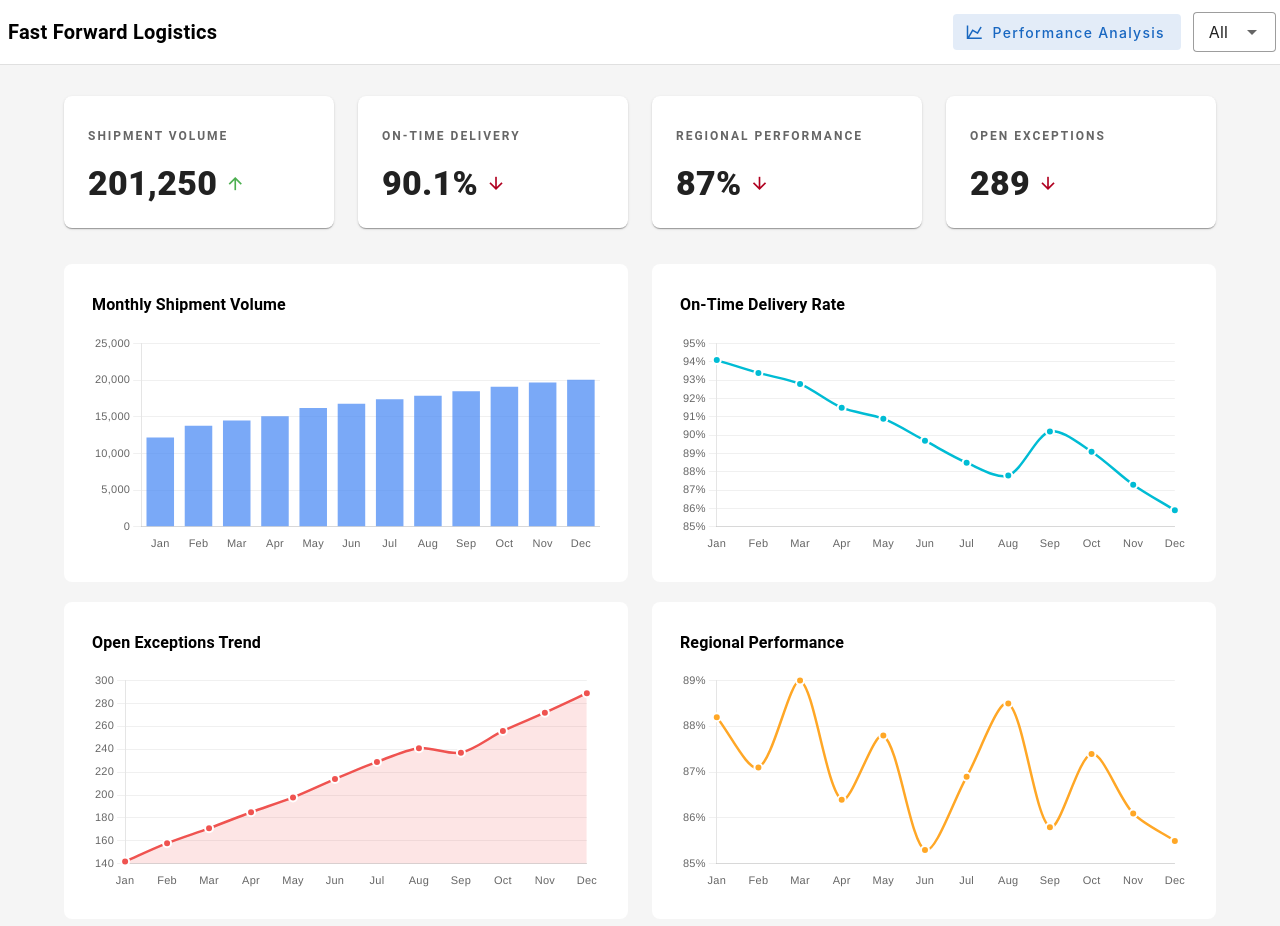
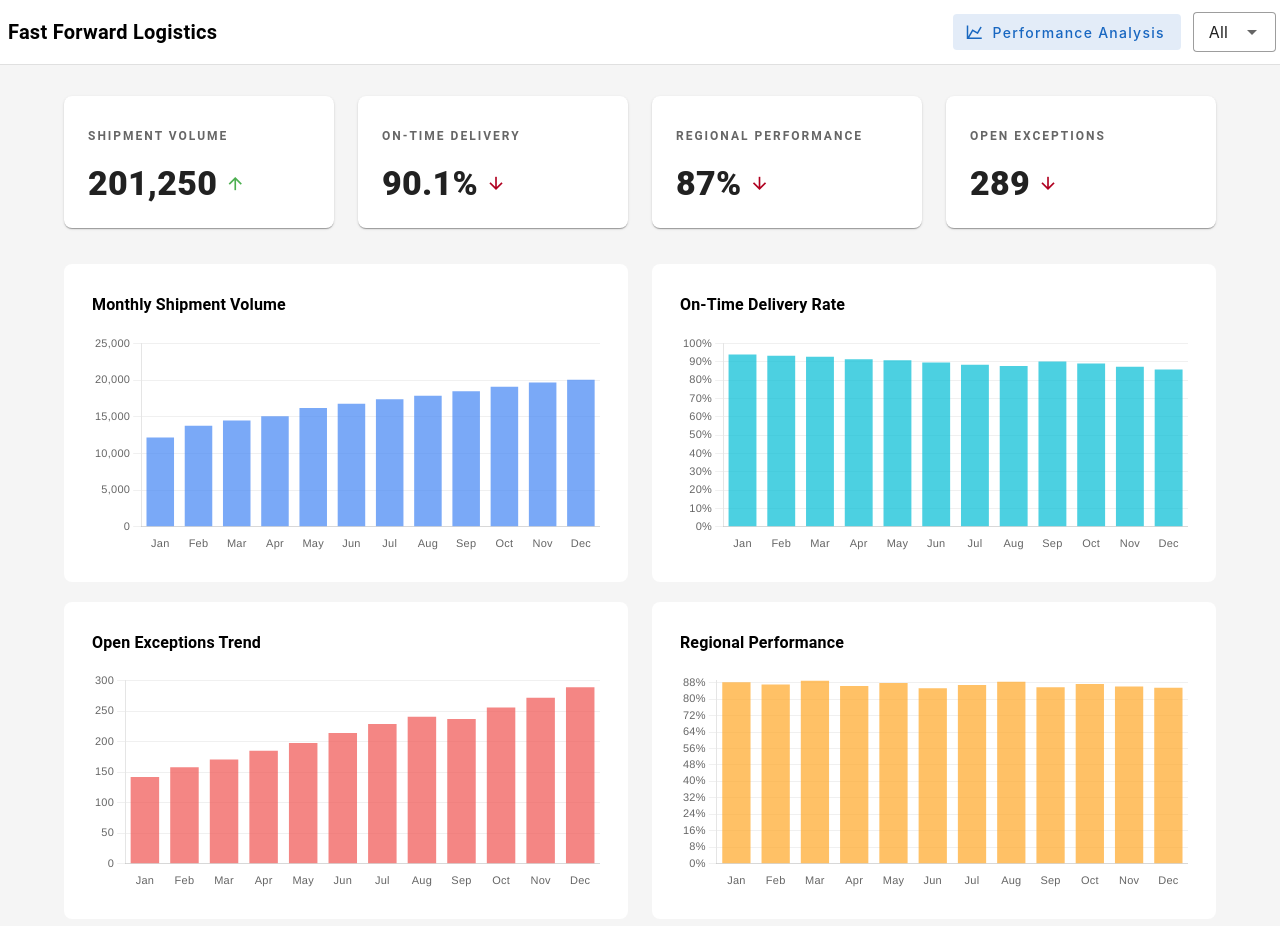
Before and after one commit to matt-penfield/my-dashboard, a Vue app: page / in a window 1280 px wide. Shown: the top 926 px of the page. Built offline with nearby package versions, Linux system fonts and the light colour scheme.

Commit message:
Change ChartCard type from line to bar for improved data visualization

```diff
--- a/src/App.vue
+++ b/src/App.vue
@@ -103,7 +103,7 @@ const regionalData = computed(() => filteredData.value.map((m) => m.regionalPerf
           <v-col cols="12" md="6">
             <ChartCard
               title="On-Time Delivery Rate"
-              type="line"
+              type="bar"
               :data="otdData"
               :labels="chartLabels"
               color="#00bcd4"
@@ -116,17 +116,16 @@ const regionalData = computed(() => filteredData.value.map((m) => m.regionalPerf
           <v-col cols="12" md="6">
             <ChartCard
               title="Open Exceptions Trend"
-              type="line"
+              type="bar"
               :data="exceptionsData"
               :labels="chartLabels"
               color="#ef5350"
-              :fill="true"
             />
           </v-col>
           <v-col cols="12" md="6">
             <ChartCard
               title="Regional Performance"
-              type="line"
+              type="bar"
               :data="regionalData"
               :labels="chartLabels"
               color="#ffa726"
```
